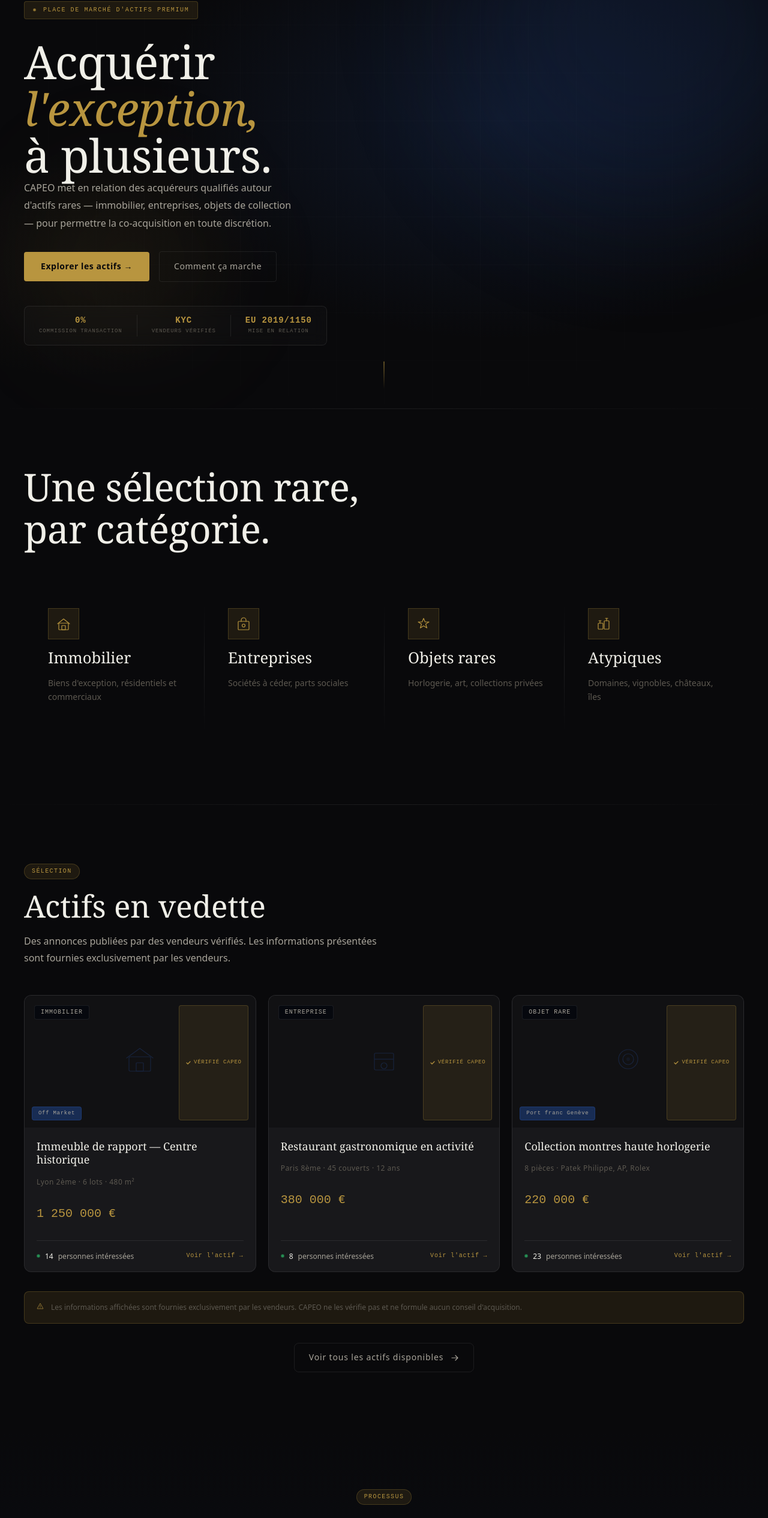
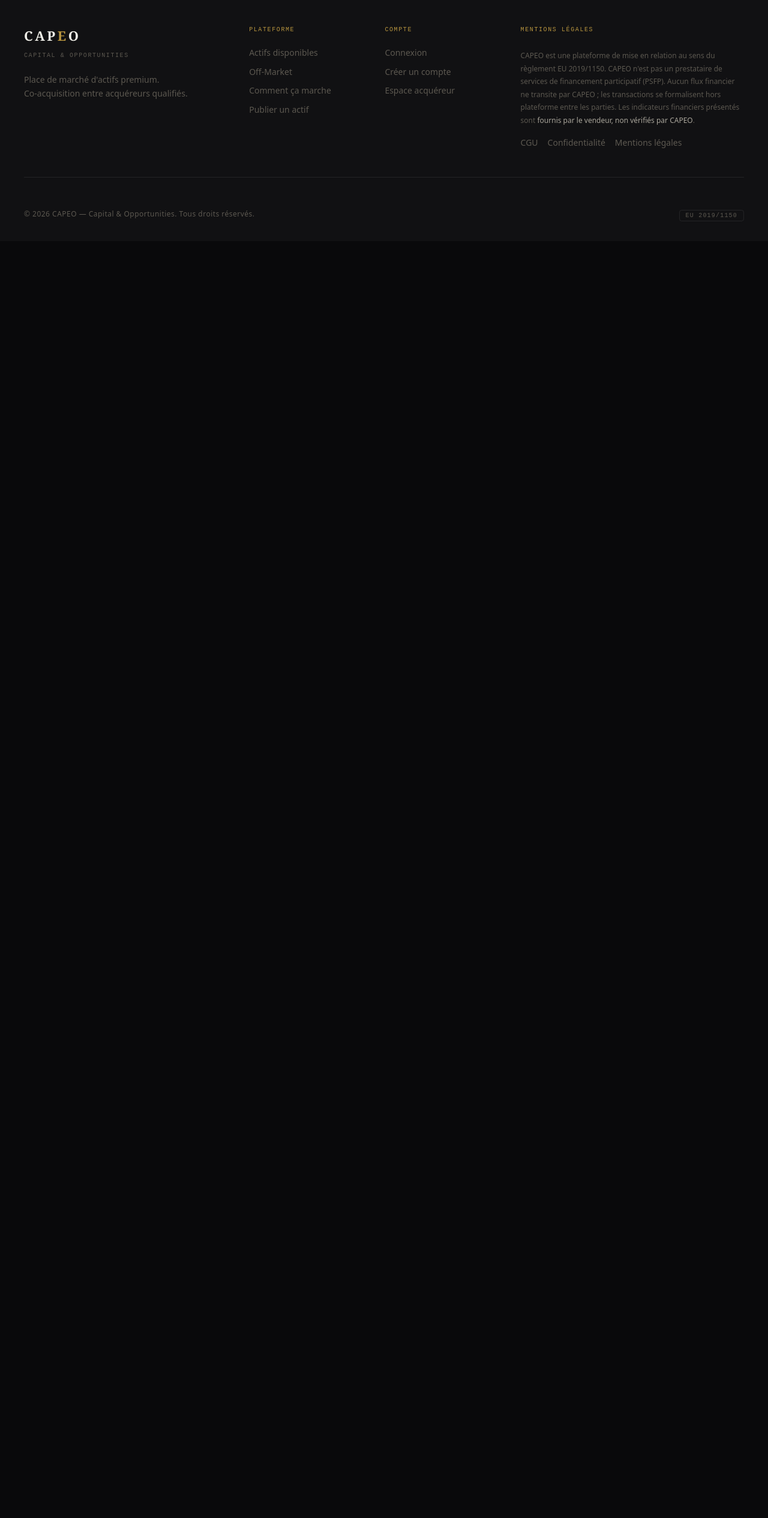
Before and after one commit to devcapeo/CAPEO, a React (Vite) app: page / in a window 1280 px wide. Shown: the part 119-2650 px from the top of the page at 60% size. After the commit the page ends 800 px from the top, so only its background shows below. Built offline with nearby package versions, Linux system fonts and the light colour scheme.

Commit message:
Update Home.jsx

```diff
--- a/src/pages/Home/Home.jsx
+++ b/src/pages/Home/Home.jsx
@@ -1,24 +1,62 @@
 /* ============================================
-   CAPEO — PAGE HOME
-   Assemble toutes les sections de la landing.
-   Chaque section est un composant indépendant.
+   CAPEO — HOME SCROLLYTELLING
+   Lenis (scroll fluide) + GSAP ScrollTrigger.
+   Narration en 6 actes.
    ============================================ */
 
-   import HeroSection from '../../components/home/HeroSection/HeroSection.jsx'
-   import CategoryGrid from '../../components/home/CategoryGrid/CategoryGrid.jsx'
-   import HowItWorks from '../../components/home/HowItWorks/HowItWorks.jsx'
-   import FeaturedActifs from '../../components/home/FeaturedActifs/FeaturedActifs.jsx'
-   import CTASection from '../../components/home/CTASection/CTASection.jsx'
+import { useEffect, useRef } from 'react'
+import Lenis from 'lenis'
+import { gsap } from 'gsap'
+import { ScrollTrigger } from 'gsap/ScrollTrigger'
+
+import HomeHero from '../../components/home/HomeHero/HomeHero.jsx'
+import HomeProblem from '../../components/home/HomeProblem/HomeProblem.jsx'
+import HomeSolution from '../../components/home/HomeSolution/HomeSolution.jsx'
+import HomeCategories from '../../components/home/HomeCategories/HomeCategories.jsx'
+import HomeProcess from '../../components/home/HomeProcess/HomeProcess.jsx'
+import HomeCTA from '../../components/home/HomeCTA/HomeCTA.jsx'
+
 import './Home.css'
 
+gsap.registerPlugin(ScrollTrigger)
+
 export default function Home() {
+  const lenisRef = useRef(null)
+
+  useEffect(() => {
+    // Scroll fluide Lenis
+    const lenis = new Lenis({
+      duration: 1.1,
+      easing: (t) => Math.min(1, 1.001 - Math.pow(2, -10 * t)),
+      smoothWheel: true,
+      touchMultiplier: 1.5,
+    })
+    lenisRef.current = lenis
+
+    // Synchroniser Lenis avec GSAP ScrollTrigger
+    lenis.on('scroll', ScrollTrigger.update)
+
+    const raf = (time) => {
+      lenis.raf(time * 1000)
+    }
+    gsap.ticker.add(raf)
+    gsap.ticker.lagSmoothing(0)
+
+    return () => {
+      gsap.ticker.remove(raf)
+      lenis.destroy()
+      ScrollTrigger.getAll().forEach((t) => t.kill())
+    }
+  }, [])
+
   return (
     <div className="home">
-         <HeroSection />
-         <CategoryGrid />
-         <FeaturedActifs />
-         <HowItWorks />
-         <CTASection />
+      <HomeHero />
+      <HomeProblem />
+      <HomeSolution />
+      <HomeCategories />
+      <HomeProcess />
+      <HomeCTA />
     </div>
   )
 }
```
Lines whose indentation alone changed are shown as unchanged.
